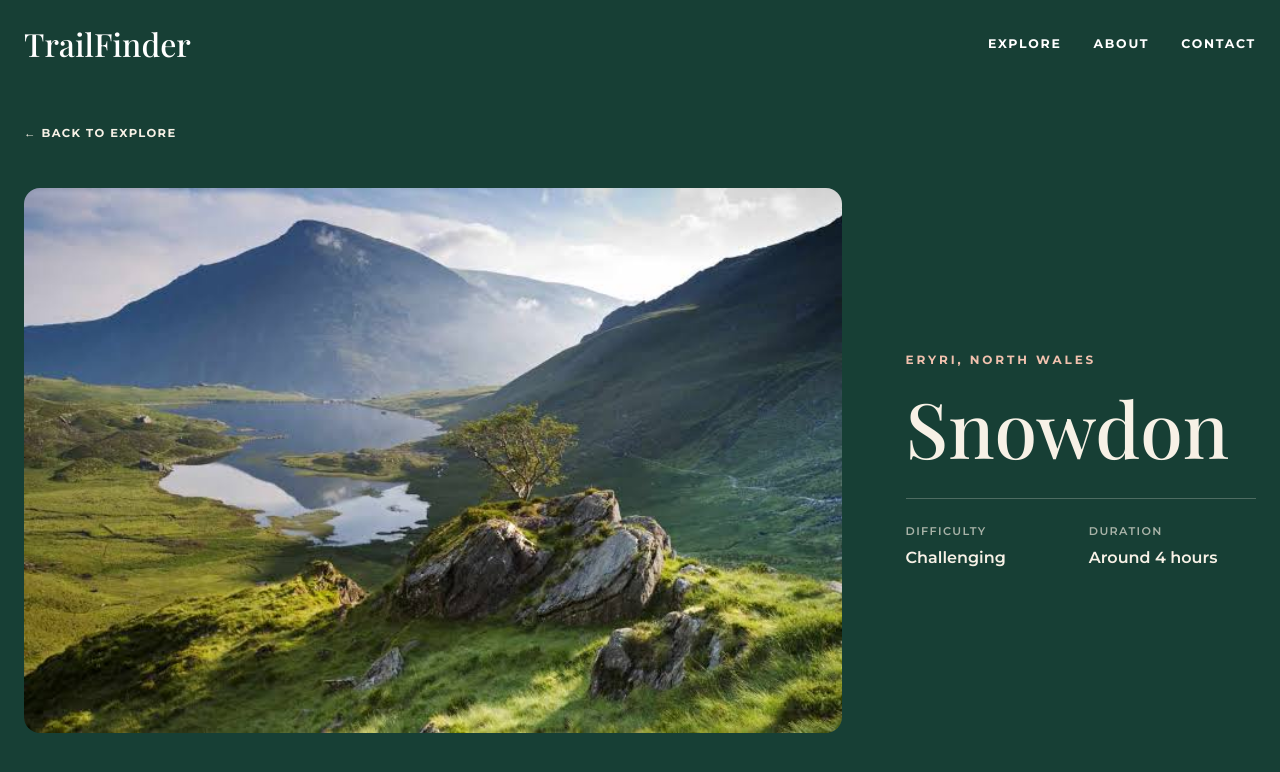
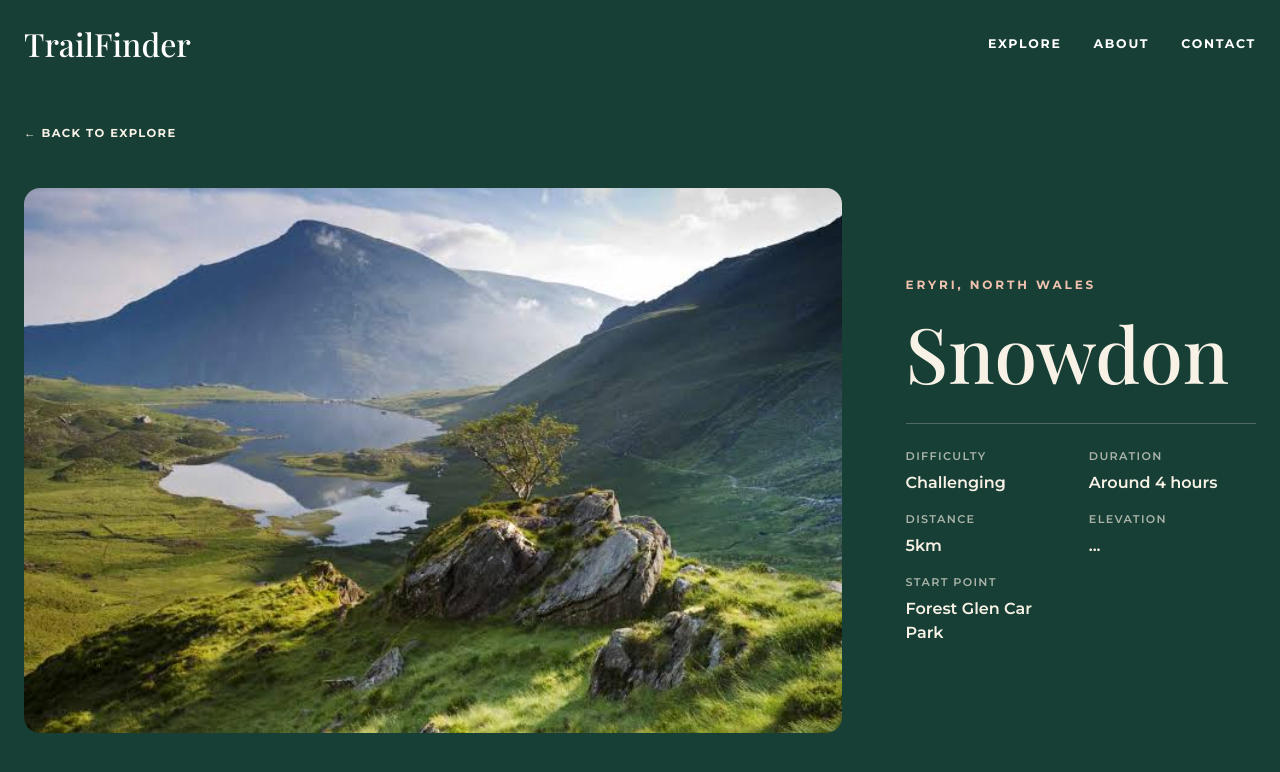
Before and after one commit to clairegreenwood83/trailfinder, a React (Vite) app: page /trails/snowdon in a window 1280 px wide. Shown: the top 772 px of the page. Built offline with nearby package versions, Linux system fonts and the light colour scheme.

Commit message:
Add trail start point data

```diff
--- a/src/data/trails.js
+++ b/src/data/trails.js
@@ -8,7 +8,15 @@ const trails = [
     name: "The Wrekin",
     region: "Shropshire",
     difficulty: "Moderate",
-    duration: "Around 1 hour",
+    distance: "6.1km",
+    duration: "2-2.5 hours",
+    description: "This trail takes in one of the most famous hills in Shropshire, with the route climbing up to and over the remains of a large Iron Age hill fort. Once inhabited by the Cornoviii tribe, the stronghold dates to 400 BC and has a commanding view over the surrounding area on a clear day. The well-trodden path to the top is stony and steep in few places, but the effort is well worth it. Great care is needed on the steep descent which can be muddy and slippery. Appropriate footwear is required. On a clear day, the views are very scenic and the wildlife is simply stunning. This area is a composite of volcanic rocks, very ancient in its origins. The car park at the trailhead requires a fee.",
+    startPoint: {
+      name: "Forest Glen Car Park",
+      latitude: 52.679281,
+      longitude: -2.536873,
+    },
+    elevation: "304m",
     image: image1,
     imageAlt: "View across the wooded slopes surrounding The Wrekin",
     featured: true,
@@ -18,7 +26,15 @@ const trails = [
     name: "Snowdon",
     region: "Eryri, North Wales",
     difficulty: "Challenging",
+    distance: "5km",
     duration: "Around 4 hours",
+    description: "",
+    startPoint: {
+      name: "Forest Glen Car Park",
+      latitude: 52.679281,
+      longitude: -2.536873,
+    },
+    elevation: "...",
     image: image2,
     imageAlt: "Snowdon rising above a mountain lake in Eryri",
     featured: true,
@@ -28,7 +44,15 @@ const trails = [
     name: "The Long Mynd",
     region: "Shropshire Hills",
     difficulty: "Moderate",
+    distance: "5km",
     duration: "Around 2 hours",
+    description: "",
+    startPoint: {
+      name: "Forest Glen Car Park",
+      latitude: 52.679281,
+      longitude: -2.536873,
+    },
+    elevation: "...",
     image: image3,
     imageAlt: "Rolling green ridges and valleys across the Long Mynd",
     featured: true,
--- a/src/index.css
+++ b/src/index.css
@@ -522,7 +522,7 @@ a {
 .trail-details__layout {
   display: grid;
   grid-template-columns: minmax(0, 1.4fr) minmax(18rem, 0.6fr);
-  gap: clamp(2rem, 5vw, 5rem);
+  gap: 2rem clamp(2rem, 5vw, 5rem);
   align-items: center;
 }
 
@@ -562,6 +562,13 @@ a {
 .trail-details__facts dd {
   margin: 0;
   font-weight: 600;
+}
+
+.trail-details__subtitles {
+  display: flex;
+  padding-bottom: 2rem;
+  font-weight: 600;
+  gap: 2rem;
 }
 
 @media (max-width: 900px) {
--- a/src/pages/TrailDetails.jsx
+++ b/src/pages/TrailDetails.jsx
@@ -29,11 +29,9 @@ function TrailDetails() {
 
         <div className="trail-details__layout">
           <img src={trail.image} alt={trail.imageAlt} />
-
           <div className="trail-details__content">
             <p className="eyebrow eyebrow--light">{trail.region}</p>
             <h1>{trail.name}</h1>
-
             <dl className="trail-details__facts">
               <div>
                 <dt>Difficulty</dt>
@@ -43,7 +41,26 @@ function TrailDetails() {
                 <dt>Duration</dt>
                 <dd>{trail.duration}</dd>
               </div>
+              <div>
+                <dt>Distance</dt>
+                <dd>{trail.distance}</dd>
+              </div>
+              <div>
+                <dt>Elevation</dt>
+                <dd>{trail.elevation}</dd>
+              </div>
+              <div>
+                <dt>Start point</dt>
+                <dd>{trail.startPoint.name}</dd>
+              </div>
             </dl>
+          </div>
+          <div>
+          {trail.description && (
+            <section className="trail-details__description">
+              <p>{trail.description}</p>
+            </section>
+          )}
           </div>
         </div>
       </section>
```
